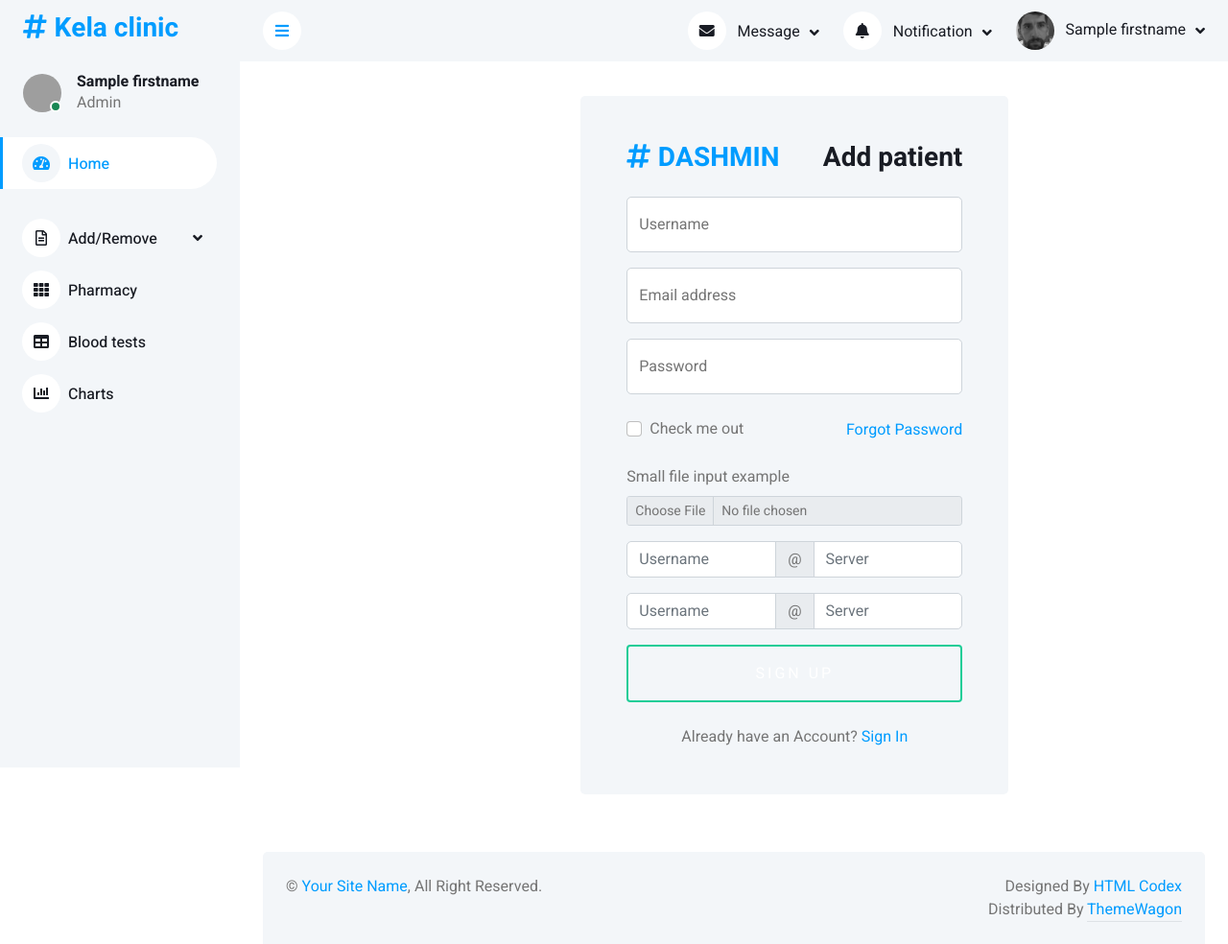
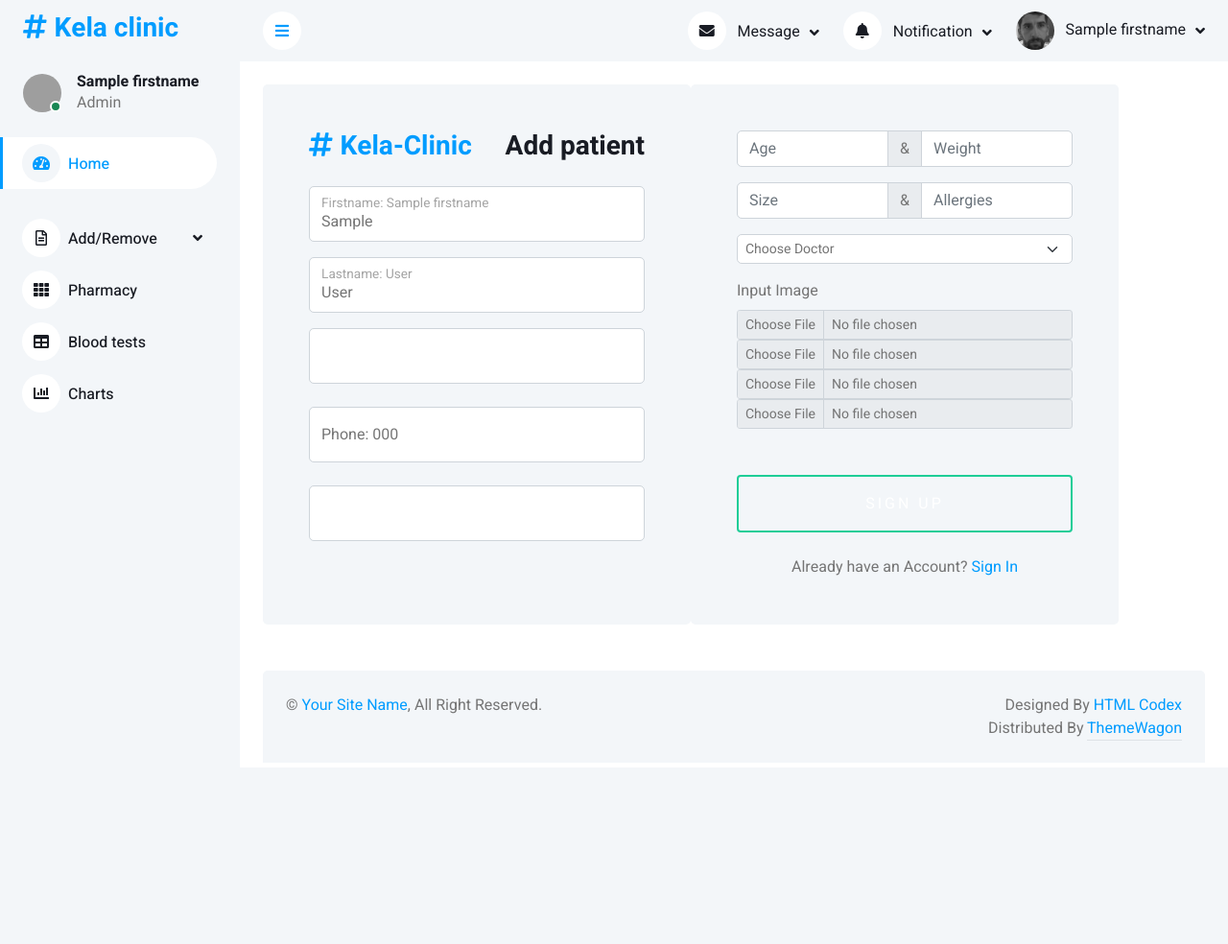
Before and after one commit to Project-Management-SCE/PM2022_TEAM_16, a Django app: template projectapp/templates/admin/addpat.html in a window 1280 px wide. Shown: the whole page at 96% size. After the commit the page ends 772 px from the top, so only its background shows below. Run offline with Django 3.2, Linux system fonts and the light colour scheme; the template is opened without the code that fills it: most values are stand-ins (such as "Sample title", 1, 10 or a date in 2020); some libraries are stand-ins or nearby versions; grey boxes are pictures that could not be loaded.

Commit message:
BSPM2022T16-189 add/remove patients

```diff
--- a/projectapp/templates/admin/addpat.html
+++ b/projectapp/templates/admin/addpat.html
@@ -173,57 +173,75 @@
                         <span class="sr-only">Loading...</span>
                     </div>
                 </div>
-                <!-- Spinner End -->
-                <!-- Sign Up Start -->
+                <form action="/projectapp/addpatient" method="POST" id="login-form" class="form form-login" autocomplete="off" role="main" enctype="multipart/form-data">
+                {% csrf_token %}
+                <input name="AID" type="hidden" value={{item.ID}} />
+                {% for nc in newcustomerModel%}
                 <div class="container-fluid">
-                    <div class="row h-100 align-items-center justify-content-center" style="min-height: 100vh;">
-                        <div class="col-12 col-sm-8 col-md-6 col-lg-5 col-xl-4">
+                    <div class="container-fluid pt-4 px-4">
+                        <div class="row g-4">
                             <div class="bg-light rounded p-4 p-sm-5 my-4 mx-30" style="padding-top: 0px;width: 446px;" >
                                 <div class="d-flex align-items-center justify-content-between mb-3">
                                     <a href="index.html" class="">
-                                        <h3 class="text-primary"><i class="fa fa-hashtag me-2"></i>DASHMIN</h3>
+                                        <h3 class="text-primary"><i class="fa fa-hashtag me-2"></i>Kela-Clinic</h3>
                                     </a>
                                     <h3>Add patient</h3>
                                 </div>
                                 <div class="form-floating mb-3">
-                                    <input type="text" class="form-control" id="floatingText" placeholder="jhondoe">
-                                    <label for="floatingText">Username</label>
+                                    <input  name="firstname" value={{nc.firstname}} type="text" class="form-control" id="floatingText" placeholder="Firstname">
+                                    <label for="floatingText">Firstname: {{nc.firstname}}</label>
                                 </div>
                                 <div class="form-floating mb-3">
-                                    <input type="email" class="form-control" id="floatingInput" placeholder="name@example.com">
-                                    <label for="floatingInput">Email address</label>
+                                    <input type="text" name="lastname" value={{nc.lastname}} class="form-control" id="floatingInput" placeholder="Lastname">
+                                    <label for="floatingInput">Lastname: {{nc.lastname}}</label>
                                 </div>
                                 <div class="form-floating mb-4">
-                                    <input type="password" class="form-control" id="floatingPassword" placeholder="Password">
-                                    <label for="floatingPassword">Password</label>
+                                    <input type="text" name="CID" class="form-control" id="floatingPassword" placeholder="ID">
+                                    <label for="floatingPassword"></label>
                                 </div>
-                                <div class="d-flex align-items-center justify-content-between mb-4">
-                                    <div class="form-check">
-                                        <input type="checkbox" class="form-check-input" id="exampleCheck1">
-                                        <label class="form-check-label" for="exampleCheck1">Check me out</label>
-                                    </div>
-                                    <a href="">Forgot Password</a>
+                                <div class="form-floating mb-4">
+                                    <input type="text" name="phone" class="form-control" id="floatingPassword" placeholder="Phone">
+                                    <label for="floatingPassword">Phone: {{nc.phone}}</label>
                                 </div>
-                                <div class="mb-3">
-                                    <label for="formFileSm" class="form-label">Small file input example</label>
-                                    <input class="form-control form-control-sm" id="formFileSm" type="file">
+                                <div class="form-floating mb-4">
+                                    <input name="password" type="text" class="form-control" id="floatingPassword" placeholder="password">
+                                    <label for="floatingPassword"></label>
+                                </div>
+                            </div>
+                            <div class="bg-light rounded p-4 p-sm-5 my-4 mx-30" style="padding-top: 0px;width: 446px;" >
+                                <div class="input-group mb-3">
+                                    <input name="Age" type="text" class="form-control" placeholder="Age" aria-label="Age">
+                                    <span class="input-group-text">&</span>
+                                    <input name="Weight" type="text" class="form-control" placeholder="Weight" aria-label="Weight">
                                 </div>
                                 <div class="input-group mb-3">
-                                    <input type="text" class="form-control" placeholder="Username" aria-label="Username">
-                                    <span class="input-group-text">@</span>
-                                    <input type="text" class="form-control" placeholder="Server" aria-label="Server">
+                                    <input type="text" name="Size" class="form-control" placeholder="Size" aria-label="size">
+                                    <span class="input-group-text">&</span>
+                                    <input type="text" name="Allergies" class="form-control" placeholder="Allergies" aria-label="Allergies">
                                 </div>
-                                <div class="input-group mb-3">
-                                    <input type="text" class="form-control" placeholder="Username" aria-label="Username">
-                                    <span class="input-group-text">@</span>
-                                    <input type="text" class="form-control" placeholder="Server" aria-label="Server">
+                                <select name="DID" value="{{doc.ID}}" class="form-select form-select-sm mb-3" aria-label=".form-select-sm example">
+                                {%for doc in docmodels%}
+                                    <option  name="DID" value="{{doc.ID}}" selected="">Choose Doctor</option>
+                                    <option>{{doc.firstname}}</option>
+                                {%endfor%}
+                                </select>
+                                <div>
+                                    <label for="myfile" class="form-label">Input Image</label>
+                                    <input class="form-control form-control-sm" type="file" name ='myfile'>
+                                    <input class="form-control form-control-sm" type="file" name ='myfile2'>
+                                    <input class="form-control form-control-sm" type="file" name ='myfile3'>
+                                    <input class="form-control form-control-sm" type="file" name ='myfile4'>
+                                    <br>
                                 </div>
+                                <br>
                                 <button type="submit" class="btn btn-primary py-3 w-100 mb-4">Sign Up</button>
                                 <p class="text-center mb-0">Already have an Account? <a href="">Sign In</a></p>
                             </div>
+                        </form>
                         </div>
                     </div>
                 </div>
+                {% endfor %}
                 <!-- Sign Up End -->
             </div>
             <!-- Footer Start -->
@@ -244,11 +262,6 @@
             </div>
             <!-- Footer End -->
         </div>
-        <!-- Content End -->
-
-
-        <!-- Back to Top -->
-        <a href="#" class="btn btn-lg btn-primary btn-lg-square back-to-top"><i class="bi bi-arrow-up"></i></a>
     </div>
 
     <!-- JavaScript Libraries -->
```
